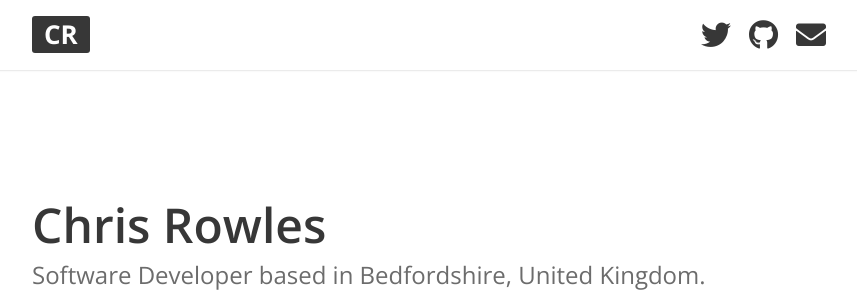
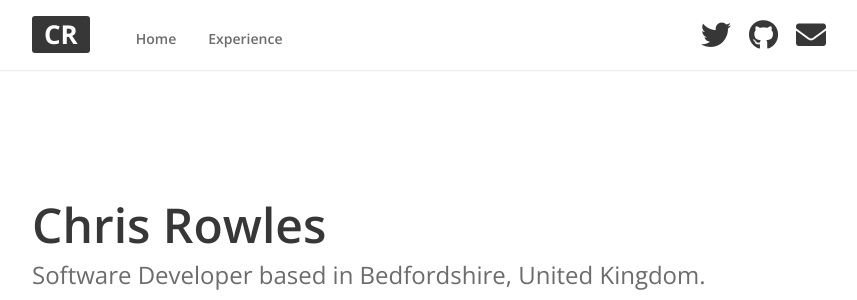
Before and after one commit to sroehrl/versyx, a PHP site: template resources/views/home.twig in a window 1280 px wide. Shown: the top 300 px of the page, without its empty margins (208-1065 px from the left). Run offline with PHP 8.4, Linux system fonts and the light colour scheme; the template is opened without the code that fills it, so the values that code supplies are empty; some libraries are stand-ins or nearby versions.

Commit message:
Update layout.twig

```diff
--- a/resources/views/layout.twig
+++ b/resources/views/layout.twig
@@ -34,6 +34,11 @@
     <div class="container clearfix">
         <a href="/"><div id="logo"> CR </div></a>
 
+        <ul class="menu">
+            <li><a href="/">Home</a></li>
+            <li><a href="/experience">Experience</a></li>
+        </ul>
+
         <ul class="contact">
             <li><a href="https://www.twitter.com/_raekw0n"><i class="fab fa-twitter"></i></a></li>
             <li><a href="https://github.com/raekw0n"><i class="fab fa-github"></i></a></li>
```
